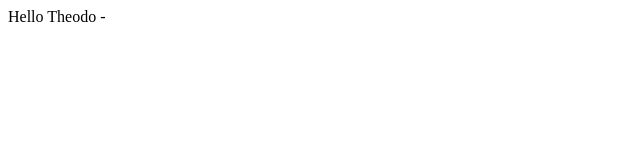
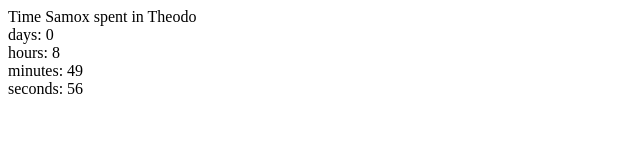
Before and after one commit to Samox/Samox.github.io, a plain HTML site: page index.html in a window 1280 px wide. Shown: the whole page, without its empty margins (0-640 px from the left). Drawn offline with Linux system fonts and the light colour scheme.

Commit message:
first Timer

```diff
--- a/index.html
+++ b/index.html
@@ -1 +1,49 @@
-Hello Theodo -
+<!DOCTYPE html>
+<html>
+  <head>
+    <meta charset="utf-8">
+    <title>Samox Github Page</title>
+
+  </head>
+  <body>
+    <div>
+      <span>
+        Time Samox spent in Theodo
+      </span>
+    </div>
+    <div id="timeleft">
+
+    </div>
+
+    <script>
+
+      var cakedaysammy = 'April 30 2016 09:00:00 GMT+01:00'
+
+      function getTimeSpent(cakeday){
+        var t = Date.parse(new Date()) - Date.parse(cakeday);
+        var seconds = Math.floor( (t/1000) % 60 );
+        var minutes = Math.floor( (t/1000/60) % 60 );
+        var hours = Math.floor( (t/(1000*60*60)) % 24 );
+        var days = Math.floor( t/(1000*60*60*24) );
+        return {
+          'total': t,
+          'days': days,
+          'hours': hours,
+          'minutes': minutes,
+          'seconds': seconds
+        }
+      }
+
+      var clock = document.getElementById('timeleft');
+      var timeinterval = setInterval(function(){
+        var t = getTimeSpent(cakedaysammy);
+        clock.innerHTML = 'days: ' + t.days + '<br>' +
+                          'hours: '+ t.hours + '<br>' +
+                          'minutes: ' + t.minutes + '<br>' +
+                          'seconds: ' + t.seconds;
+      },1000)
+
+
+    </script>
+  </body>
+</html>
```
